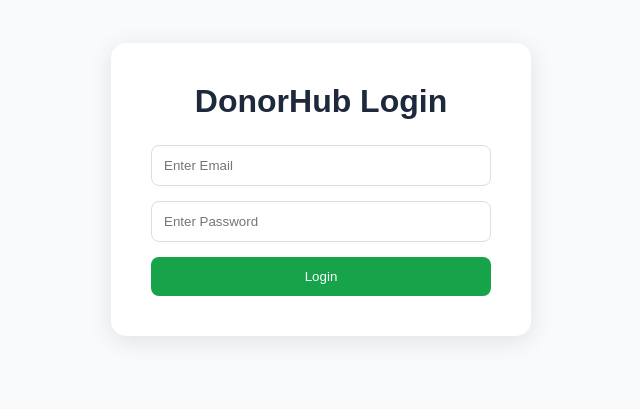
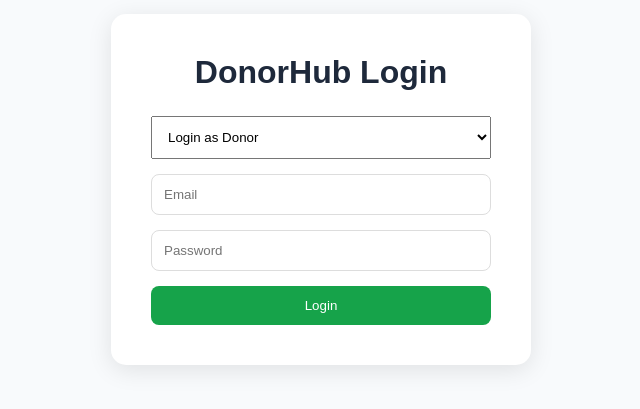
Before and after one commit to MahamGul/Donor-Hub, a React (Vite) app in the folder frontend/: page /login in a window 1280 px wide. Shown: the part 211-620 px from the top of the page, without its empty margins (319-959 px from the left). Built offline with nearby package versions, Linux system fonts and the light colour scheme; no server answers.

Commit message:
login role check

```diff
--- a/frontend/src/api.js
+++ b/frontend/src/api.js
@@ -1,22 +1,33 @@
 import axios from 'axios'
 
 const API_URL =
-  import.meta.env.VITE_API_URL || 'http://127.0.0.1:8000'
+  import.meta.env.VITE_API_URL ||
+  'http://127.0.0.1:8000'
 
 const client = axios.create({
   baseURL: API_URL
 })
 
-export async function login(email, password) {
-  const response = await client.post('/login', {
-    email,
-    password
-  })
+export async function login(
+  email,
+  password,
+  role
+) {
+  const response = await client.post(
+    '/login',
+    {
+      email,
+      password,
+      role
+    }
+  )
 
   return response.data
 }
 
 export async function getDonors() {
-  const response = await client.get('/donors')
+  const response =
+    await client.get('/donors')
+
   return response.data
 }
--- a/frontend/src/pages/Login.jsx
+++ b/frontend/src/pages/Login.jsx
@@ -1,16 +1,26 @@
-import { useState } from 'react'
+import React, { useState } from 'react'
 import { useNavigate } from 'react-router-dom'
 import { login } from '../api'
-import React from 'react'
+
 const STORAGE_KEY = 'donorhub-user'
 
 function Login() {
   const navigate = useNavigate()
 
-  const [email, setEmail] = useState('')
-  const [password, setPassword] = useState('')
-  const [loading, setLoading] = useState(false)
-  const [error, setError] = useState('')
+  const [role, setRole] =
+    useState('donor')
+
+  const [email, setEmail] =
+    useState('')
+
+  const [password, setPassword] =
+    useState('')
+
+  const [loading, setLoading] =
+    useState(false)
+
+  const [error, setError] =
+    useState('')
 
   const handleSubmit = async (e) => {
     e.preventDefault()
@@ -19,7 +29,11 @@ function Login() {
     setLoading(true)
 
     try {
-      const data = await login(email, password)
+      const data = await login(
+        email,
+        password,
+        role
+      )
 
       localStorage.setItem(
         STORAGE_KEY,
@@ -28,7 +42,16 @@ function Login() {
 
       navigate('/dashboard')
     } catch (err) {
-      setError('Invalid email or password')
+      if (
+        err.response &&
+        err.response.data
+      ) {
+        setError(
+          err.response.data.detail
+        )
+      } else {
+        setError('Login failed')
+      }
     } finally {
       setLoading(false)
     }
@@ -40,9 +63,30 @@ function Login() {
         <h1>DonorHub Login</h1>
 
         <form onSubmit={handleSubmit}>
+
+          <select
+            value={role}
+            onChange={(e) =>
+              setRole(e.target.value)
+            }
+            style={{
+              width: '100%',
+              padding: '12px',
+              marginBottom: '15px'
+            }}
+          >
+            <option value="donor">
+              Login as Donor
+            </option>
+
+            <option value="recipient">
+              Login as Recipient
+            </option>
+          </select>
+
           <input
             type="email"
-            placeholder="Enter Email"
+            placeholder="Email"
             value={email}
             onChange={(e) =>
               setEmail(e.target.value)
@@ -52,7 +96,7 @@ function Login() {
 
           <input
             type="password"
-            placeholder="Enter Password"
+            placeholder="Password"
             value={password}
             onChange={(e) =>
               setPassword(e.target.value)
@@ -64,11 +108,15 @@ function Login() {
             type="submit"
             disabled={loading}
           >
-            {loading ? 'Signing In...' : 'Login'}
+            {loading
+              ? 'Signing In...'
+              : 'Login'}
           </button>
 
           {error && (
-            <p className="error">{error}</p>
+            <p className="error">
+              {error}
+            </p>
           )}
         </form>
       </div>
```
Also changed, not shown: 1 other file (tests, documents, lock files or other folders).
